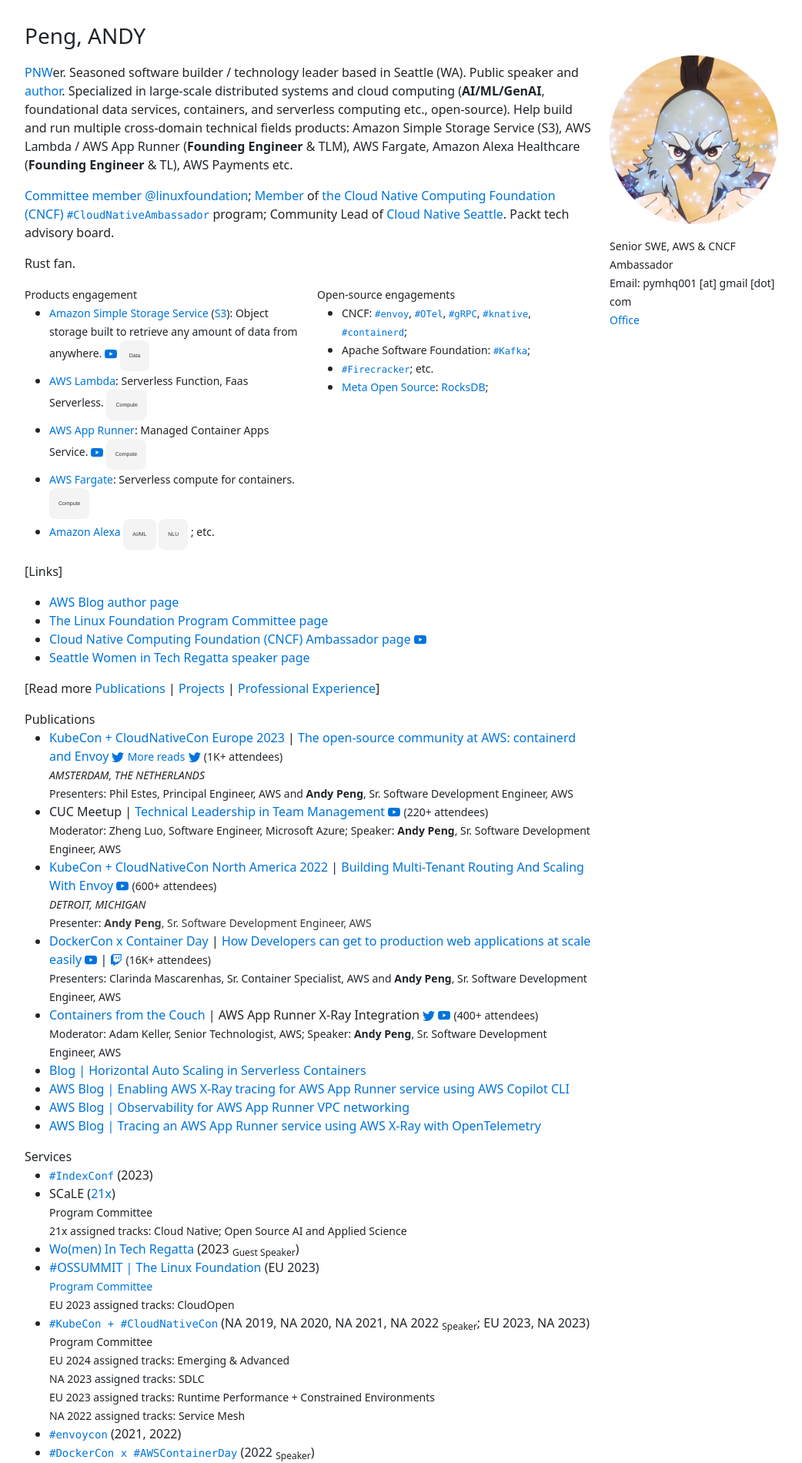
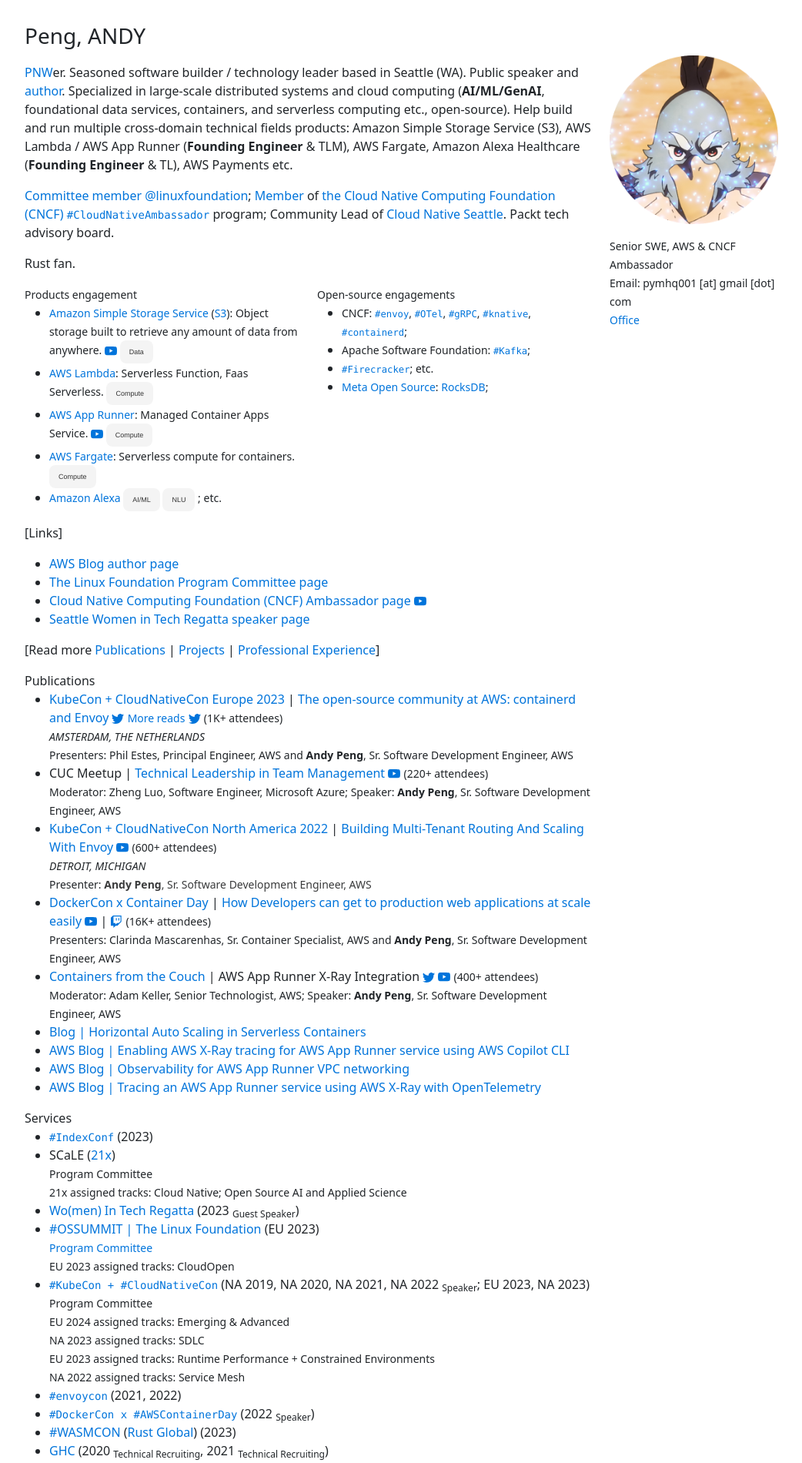
Before and after one commit to gfw001/gfw001.github.io, a Jekyll site: the page index.html, which Jekyll copies as it is, in a window 1280 px wide. Shown: the top 1900 px of the page at 77% size, without its empty margins (50-1092 px from the left). Built offline with Jekyll 4.4.1, drawn with Linux system fonts in a browser that asks for light colours.

Commit message:
Update index.html

```diff
--- a/index.html
+++ b/index.html
@@ -52,9 +52,9 @@
 	cursor: pointer;
 	display: inline-block;
 	font-family: "Haas Grot Text R Web", "Helvetica Neue", Helvetica, Arial, sans-serif;
-	font-size: 7px;
+	font-size: 9px;
 	font-weight: 500;
-	line-height: 20px;
+	line-height: 10px;
 	list-style: none;
 	margin: 0;
 	padding: 10px 12px;
```
